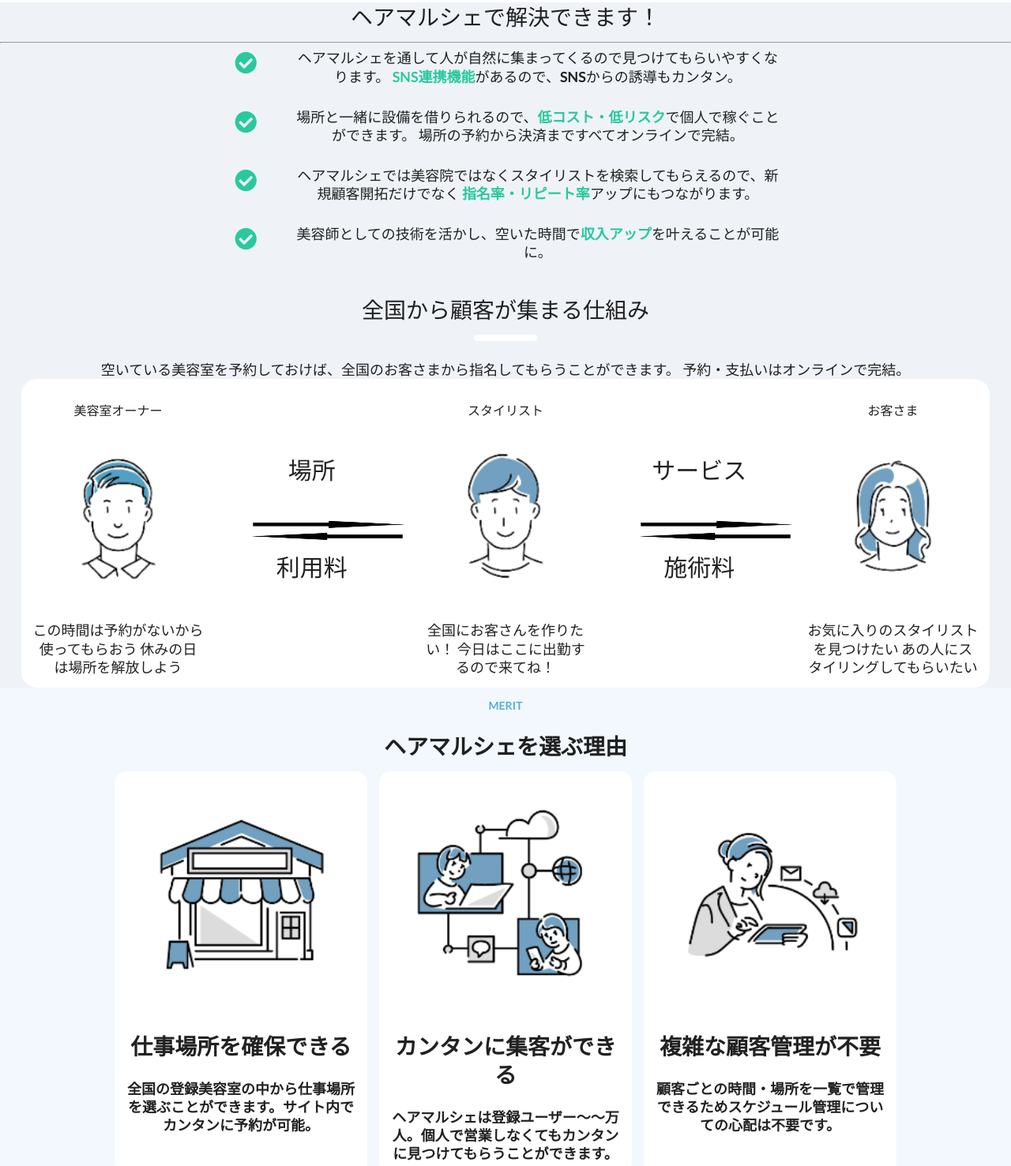
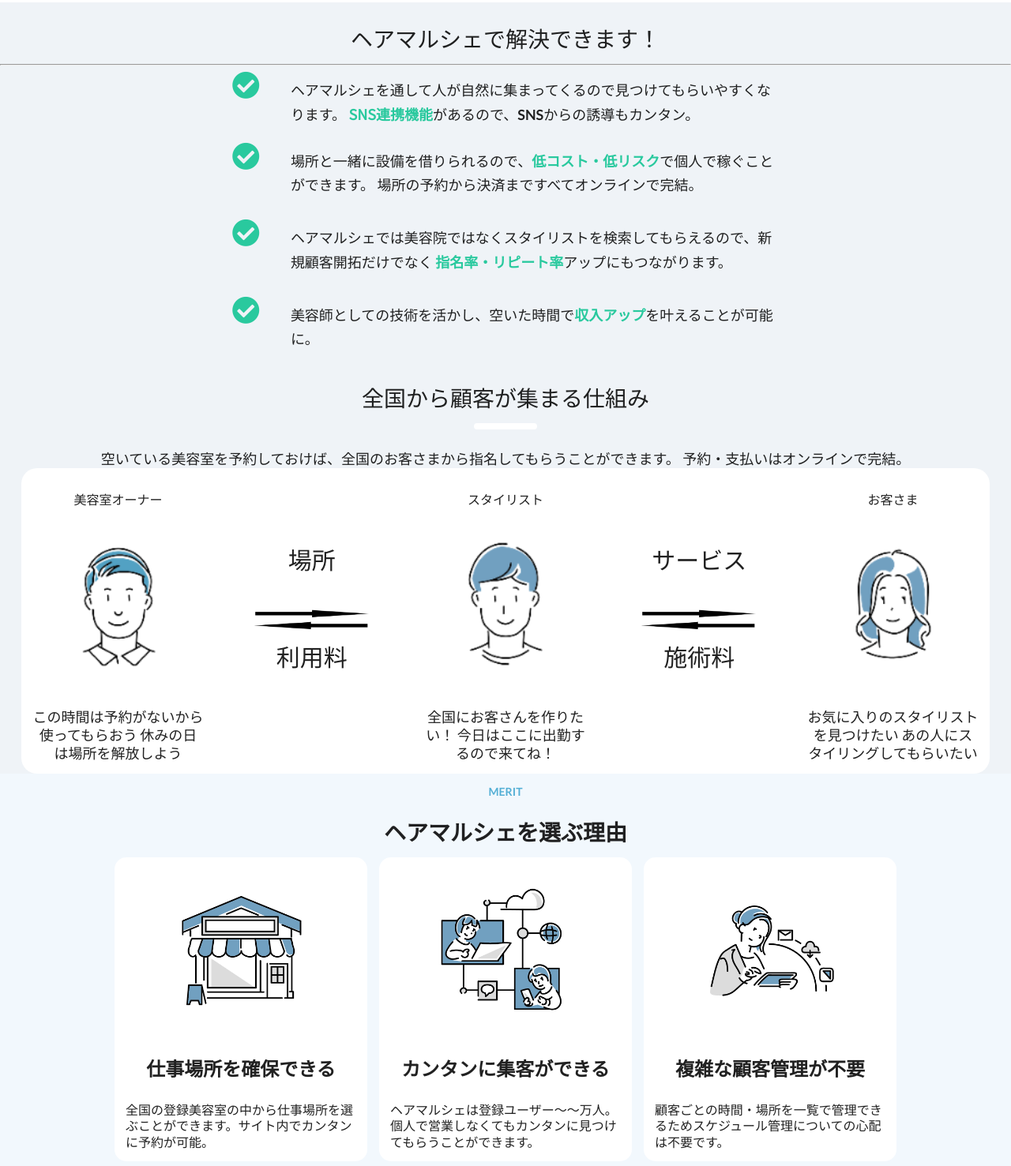
Before and after one commit to mkirts/LVR_promt, a plain HTML site: page problem-sovling.html in a window 1280 px wide. Shown: the part 459-1936 px from the top of the page at 79% size. Drawn offline with nearby package versions, Linux system fonts and the light colour scheme.

Commit message:
CSS updates to attempt to match the mockup

```diff
--- a/problem-sovling.html
+++ b/problem-sovling.html
@@ -52,8 +52,8 @@
 
         <div class="hide-on-desktop">
             <div class="triangle-text">
-                <h1 style="font-weight: 100; font-size: 40px;">ヘアマルシェで！</h1>
-                <h1 style="font-weight: 100; font-size: 40px;">解決できます</h1>
+                <h1 style="font-weight: 100; font-size: 24px;">ヘアマルシェで</h1>
+                <h1 style="font-weight: 100; font-size: 40px;"><span style="color: #29C99E; font-weight: 600;">解決</span>できます！</h1>
             </div>
         </div>
 
@@ -63,6 +63,7 @@
     <div class="problem-solving-second">
         <div class="hide-on-desktop">
             <div class="triangle"></div>
+            <div class="rectangle"></div>
         </div>
         <div class="container">
             <div class="hide-on-mobile">
@@ -70,27 +71,29 @@
             <hr>
             </div>
             <div class="stackable ui grid">
-
-                <div class="one wide column">
+                <div class="one wide computer two wide mobile column">
                     <h1><i class="check circle icon" style="color: #29C99E"></i></h1>
                 </div>
-                <div class="eight wide computer one wide mobile column">
+                <div class="eight wide computer two wide mobile column">
                     <h3>ヘアマルシェを通して人が自然に集まってくるので見つけてもらいやすくなります。 <span style="color: #29C99E; font-weight: 600;">SNS連携機能</span>があるので、SNSからの誘導もカンタン。</h3>
                 </div>
             </div>
 
             <div class="stackable ui grid">
-                <div class="one wide computer two wide mobile column">
-                    <h1><i class="check circle icon" style="color: #29C99E"></i></h1>
+                <div class="one wide computer one wide mobile column">
+                    <i class="check circle icon" style="color: #29C99E;"></i>
                 </div>
                 <div class="eight wide computer two wide mobile column">
+
                     <h3>場所と一緒に設備を借りられるので、<span style="color: #29C99E; font-weight: 600;">低コスト・低リスク</span>で個人で稼ぐことができます。 場所の予約から決済まですべてオンラインで完結。</h3>
                 </div>
             </div>
+
             <div class="stackable ui grid">
                 <div class="one wide computer one wide mobile column">
                     <h1><i class="check circle icon" style="color: #29C99E"></i></h1>
                 </div>
+
                 <div class="eight wide computer two wide mobile column">
                     <h3>ヘアマルシェでは美容院ではなくスタイリストを検索してもらえるので、新規顧客開拓だけでなく <span style="color: #29C99E; font-weight: 600;">指名率・リピート率</span>アップにもつながります。</h3>
                 </div>
@@ -117,7 +120,7 @@
 
                 <div class="three wide computer one wide mobile column" style="border-radius: 20px 0 0 20px;">
                     <h1>美容室オーナー</h1>
-                    <img class="fluid ui image" src="./img/icon_salon-owner.png">
+                    <img class="ui fluid image" src="./img/icon_salon-owner.png">
                     <h3>この時間は予約がないから使ってもらおう 休みの日は場所を解放しよう</h3>
                 </div>
 
@@ -130,7 +133,7 @@
 
                 <div class="three wide computer one wide mobile column">
                     <h1>スタイリスト</h1>
-                    <img class="fluid ui image" src="./img/icon_stylist.png">
+                    <img class="ui fluid image" src="./img/icon_stylist.png">
                     <h3>全国にお客さんを作りたい！ 今日はここに出勤するので来てね！</h3>
                 </div>
 
@@ -143,7 +146,7 @@
 
                 <div class="three wide computer one wide mobile column" style="border-radius: 0 20px 20px 0;">
                     <h1>お客さま</h1>
-                    <img class="fluid ui image" src="./img/icon_customer.png">
+                    <img class="ui fluid image" src="./img/icon_customer.png">
                     <h3>お気に入りのスタイリストを見つけたい あの人にスタイリングしてもらいたい</h3>
                 </div>
 
@@ -178,8 +181,9 @@
                         <h3>顧客ごとの時間・場所を一覧で管理できるためスケジュール管理についての心配は不要です。</h3>
                     </div>
                 </div>
+                </div>
+
             <div class="stackable ui grid">
-
                 <div class="four wide computer two wide mobile column">
                     <div class="container">
                         <img class="ui fluid image" src="./img/icon_stonks-2.png">
--- a/style.css
+++ b/style.css
@@ -18,10 +18,15 @@
 
 @import url('https://fonts.googleapis.com/css2?family=Noto+Sans+JP&display=swap');
 
+* {
+  font-family: 'Noto Sans JP', sans-serif;
+
+}
+
 body {
     margin: 0;
     background-color:white;
-}
+  }
 
 /*This sectin contains all the styles used for the top menu bar*/
 /*Also included is the CSS and implementation of JS script for cascading dropdown function*/
@@ -368,7 +373,7 @@
 
 .triangle-text h1 {
   text-align: center;
-  width: 480px;
+  width: 295px;
   margin: auto;
   text-align: center;
   position: relative;
@@ -377,7 +382,7 @@
 
 .problem-solving-second {
   background-color:#EFF3F7;
-
+  padding-top: 2em;
 }
 
 .problem-solving-second .container {
@@ -392,11 +397,21 @@
   text-align: center;
   z-index: 0;
   position: relative;
+  display: flex;
+  flex-flow: row nowrap;
+  align-items: baseline;
 
 }
 
 .problem-solving-second h3 {
   font-weight: 525;
+  text-align: left;
+  font-style: normal;
+  line-height: 30px;
+}
+
+.problem-solving-second i {
+  font-size: 35px;
 }
 
 .problem-solving-third {
@@ -424,7 +439,6 @@
   justify-content: center;
   font-size: 30px;
 
-
 }
 
 .problem-solving-third .ui.grid h1 {
@@ -434,10 +448,14 @@
 
 .problem-solving-third .ui.grid h3 {
   text-align: center;
+
 }
 
 .problem-solving-third .ui.grid .column .image {
   justify-content: center;
+  width: 214px;
+  height: 214px;
+  margin: auto;
 }
 
 .problem-solving-third .column {
@@ -446,11 +464,10 @@
 }
 
 .problem-solving-third .ui.grid .grid-image {
-  width: 200px;
+  width: 150px;
   height: 30px;
   margin-top: 90px;
   margin-bottom: 90px;
-  margin-left: 30px;
 }
 
 
@@ -476,23 +493,35 @@
 .problem-solving-fourth .ui.grid .column {
   background-color: white;
   border-radius: 15px;
+  width: 335px;
 }
 
-.problem-solving-fourth .ui.grid .ui.container {
-  width: 352px;
-  height: 400px;
+.problem-solving-fourth .ui.grid .container {
+
   position: relative;
+  margin: auto;
 
 }
 
-.problem-solving-fourth .ui.grid .ui.container h1 {
-  font-size: 20px;
+.problem-solving-fourth .ui.grid .container h1 {
+  font-size: 24px;
 }
 
-.problem-solving-fourth .ui.grid .ui.container h3 {
-  font-size: 15px;
+.problem-solving-fourth .ui.grid .container h3 {
+  font-size: 16px;
+  font-style: normal;
+  font-weight: normal;
+  text-align: left;
+  position: relative;
 
 
+}
+
+.problem-solving-fourth .ui.fluid.image {
+  width: 214px;
+  height: 214px;
+  margin: auto;
+  justify-content: center;
 }
 
 /*Voices page*/
@@ -800,4 +829,12 @@
 
     }
 
+    .problem-solving-second h3 {
+      width: 350px;
+      margin-right: 2em;
+    }
+
+    .problem-solving-second i {
+      margin: auto;
+    }
 }
```
